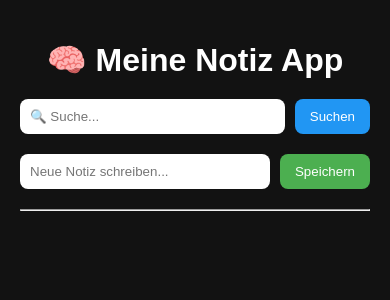
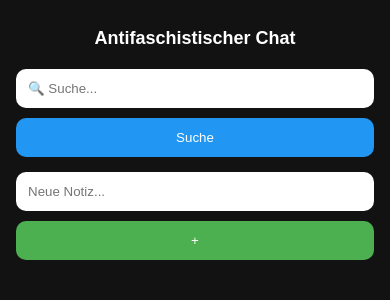
Before and after one commit to Max16161/notiz-webapp, a Flask app: page / in a window 390 px wide. Shown: the top 300 px of the page. Run offline with Flask 3, Linux system fonts and the light colour scheme; data that the repository does not hold is empty.

Commit message:
mobile responsive UI

```diff
--- a/templates/index.html
+++ b/templates/index.html
@@ -2,86 +2,74 @@
 <html lang="de">
 <head>
     <meta charset="UTF-8">
-    <title>🧠 Notiz App</title>
+    <meta name="viewport" content="width=device-width, initial-scale=1.0">
+    <title>Antifaschistischer Chat</title>
 
     <style>
         body {
+            margin: 0;
+            font-family: Arial, sans-serif;
             background: #121212;
             color: white;
-            font-family: Arial, sans-serif;
+        }
+
+        .container {
             max-width: 800px;
             margin: auto;
-            padding: 20px;
+            padding: 16px;
         }
 
         h1 {
             text-align: center;
+            font-size: 22px;
             margin-bottom: 20px;
         }
 
-        /* 🔍 Suche */
-        .search {
+        /* Inputs full mobile width */
+        form {
             display: flex;
             gap: 10px;
-            margin-bottom: 20px;
+            margin-bottom: 15px;
         }
 
-        .search input {
+        input {
             flex: 1;
-            padding: 10px;
-            border-radius: 8px;
+            padding: 12px;
+            border-radius: 10px;
             border: none;
             outline: none;
         }
 
-        .search button {
-            padding: 10px 15px;
+        button {
+            padding: 12px 14px;
+            border-radius: 10px;
             border: none;
-            border-radius: 8px;
             background: #2196F3;
             color: white;
             cursor: pointer;
+            white-space: nowrap;
         }
 
-        /* ➕ Eingabe */
-        .form {
-            display: flex;
-            gap: 10px;
-            margin-bottom: 20px;
+        .add button {
+            background: #4CAF50;
         }
 
-        .form input {
-            flex: 1;
-            padding: 10px;
-            border-radius: 8px;
-            border: none;
-            outline: none;
-        }
-
-        .form button {
-            padding: 10px 15px;
-            border: none;
-            border-radius: 8px;
-            background: #4CAF50;
-            color: white;
-            cursor: pointer;
-        }
-
-        /* 📝 Notizen */
-        .notiz {
+        /* Notes */
+        .note {
             background: #1e1e1e;
             padding: 12px;
+            border-radius: 12px;
             margin-bottom: 10px;
-            border-radius: 10px;
             position: relative;
         }
 
-        .zeit {
-            font-size: 12px;
+        .time {
+            font-size: 11px;
             opacity: 0.6;
+            margin-bottom: 6px;
         }
 
-        .loeschen {
+        .delete {
             position: absolute;
             right: 10px;
             top: 10px;
@@ -89,39 +77,56 @@
             text-decoration: none;
             font-size: 18px;
         }
+
+        /* 📱 MOBILE OPTIMIZATION */
+        @media (max-width: 600px) {
+
+            h1 {
+                font-size: 18px;
+            }
+
+            form {
+                flex-direction: column;
+            }
+
+            button {
+                width: 100%;
+            }
+        }
     </style>
 </head>
 
 <body>
 
-<h1>🧠 Meine Notiz App</h1>
+<div class="container">
 
-<!-- 🔍 SUCHE -->
-<form class="search" method="get" action="/">
-    <input name="q" placeholder="🔍 Suche..." value="{{ q }}">
-    <button>Suchen</button>
-</form>
+    <h1>Antifaschistischer Chat</h1>
 
-<!-- ➕ NEUE NOTIZ -->
-<form class="form" action="/speichern" method="post">
-    <input name="notiz" placeholder="Neue Notiz schreiben...">
-    <button>Speichern</button>
-</form>
+    <!-- 🔍 Suche -->
+    <form method="get" action="/">
+        <input name="q" placeholder="🔍 Suche..." value="{{ q }}">
+        <button>Suche</button>
+    </form>
 
-<hr>
+    <!-- ➕ Add -->
+    <form class="add" action="/speichern" method="post">
+        <input name="notiz" placeholder="Neue Notiz...">
+        <button>+</button>
+    </form>
 
-<!-- 📝 NOTIZEN -->
-{% for id, text, zeit in notizen %}
-<div class="notiz">
+    <!-- 📝 Notes -->
+    {% for id, text, zeit in notizen %}
+    <div class="note">
 
-    <div class="zeit">{{ zeit }}</div>
+        <a class="delete" href="/loeschen/{{ id }}">🗑️</a>
 
-    <div class="text">{{ text }}</div>
+        <div class="time">{{ zeit }}</div>
+        <div class="text">{{ text }}</div>
 
-    <a class="loeschen" href="/loeschen/{{ id }}">🗑️</a>
+    </div>
+    {% endfor %}
 
 </div>
-{% endfor %}
 
 </body>
 </html>
```
